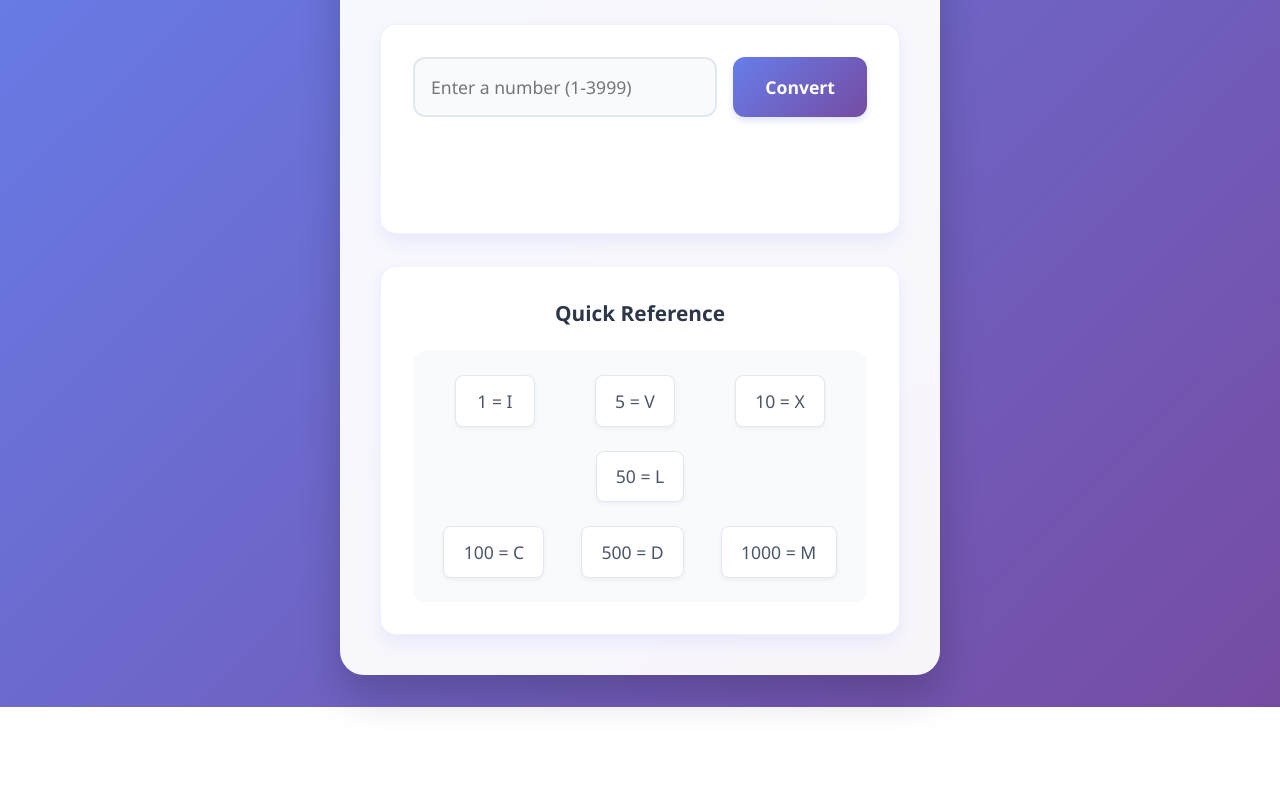
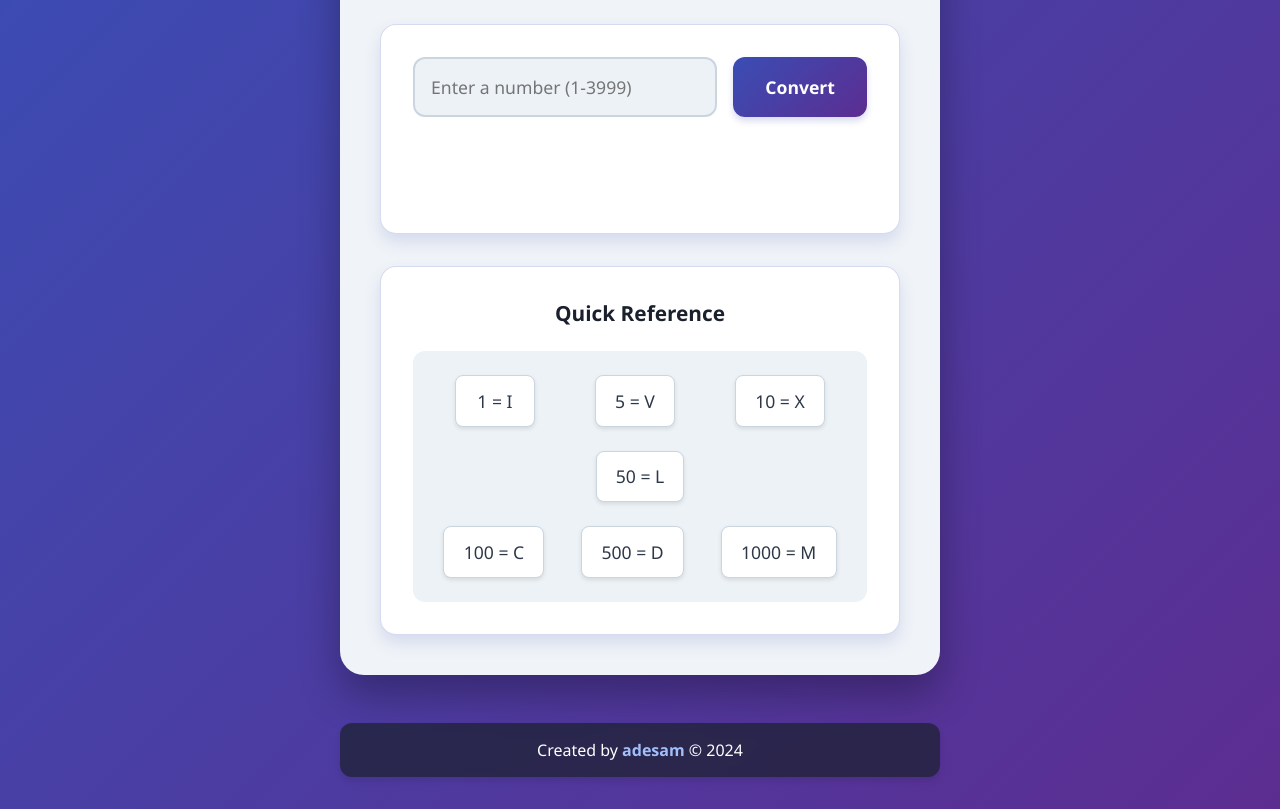
Before and after one commit to adeyinkasamuel/roman_numeral_converter, a plain HTML site: page index.html in a window 1280 px wide. Shown: the part 136-945 px from the top of the page. Before the commit the page ends 843 px from the top, so only its background shows below. Drawn offline with Linux system fonts and the light colour scheme.

Commit message:
Footer update

```diff
--- a/index.html
+++ b/index.html
@@ -35,6 +35,9 @@
             </div>
         </div>
     </div>
+    <footer class="footer">
+        Created by <a href="#" target="_blank">adesam</a> &copy; 2024
+    </footer>
     <script src="script.js"></script>
 </body>
 </html>
--- a/styles.css
+++ b/styles.css
@@ -8,24 +8,26 @@
 body {
     min-height: 100vh;
     display: flex;
+    flex-direction: column;
     justify-content: center;
     align-items: center;
-    background: linear-gradient(135deg, #667eea 0%, #764ba2 100%);
+    background: linear-gradient(135deg, #3a4db4 0%, #5c2d91 100%);
     padding: 2rem 1rem;
 }
 
 .container {
-    background: rgba(255, 255, 255, 0.95);
+    background: #f0f4f8;
     padding: 2.5rem;
     border-radius: 24px;
-    box-shadow: 0 20px 40px rgba(0, 0, 0, 0.2);
+    box-shadow: 0 20px 40px rgba(0, 0, 0, 0.3);
     width: 90%;
     max-width: 600px;
     backdrop-filter: blur(10px);
+    margin-bottom: 2rem;
 }
 
 h1 {
-    color: #2d3748;
+    color: #1a202c;
     text-align: center;
     margin-bottom: 2.5rem;
     font-size: 2.2rem;
@@ -34,12 +36,12 @@ h1 {
 }
 
 .converter-box {
-    background: white;
+    background: #ffffff;
     padding: 2rem;
     border-radius: 16px;
-    box-shadow: 0 8px 16px rgba(102, 126, 234, 0.1);
+    box-shadow: 0 8px 16px rgba(58, 77, 180, 0.15);
     margin-bottom: 2rem;
-    border: 1px solid rgba(102, 126, 234, 0.1);
+    border: 1px solid rgba(58, 77, 180, 0.2);
 }
 
 .input-group {
@@ -51,23 +53,24 @@ h1 {
 input {
     flex: 1;
     padding: 1rem;
-    border: 2px solid #e2e8f0;
+    border: 2px solid #cbd5e0;
     border-radius: 12px;
     font-size: 1.1rem;
     transition: all 0.3s ease;
-    background: #f8fafc;
+    background: #edf2f7;
+    color: #1a202c;
 }
 
 input:focus {
     outline: none;
-    border-color: #667eea;
-    box-shadow: 0 0 0 3px rgba(102, 126, 234, 0.2);
+    border-color: #3a4db4;
+    box-shadow: 0 0 0 3px rgba(58, 77, 180, 0.2);
     background: white;
 }
 
 button {
     padding: 1rem 2rem;
-    background: linear-gradient(135deg, #667eea 0%, #764ba2 100%);
+    background: linear-gradient(135deg, #3a4db4 0%, #5c2d91 100%);
     color: white;
     border: none;
     border-radius: 12px;
@@ -75,12 +78,13 @@ button {
     font-size: 1.1rem;
     font-weight: 600;
     transition: all 0.3s ease;
-    box-shadow: 0 4px 6px rgba(102, 126, 234, 0.2);
+    box-shadow: 0 4px 6px rgba(58, 77, 180, 0.2);
 }
 
 button:hover {
     transform: translateY(-2px);
-    box-shadow: 0 6px 12px rgba(102, 126, 234, 0.3);
+    box-shadow: 0 6px 12px rgba(58, 77, 180, 0.3);
+    background: linear-gradient(135deg, #4a5dc4 0%, #6c3da1 100%);
 }
 
 button:active {
@@ -98,12 +102,12 @@ button:active {
     text-align: center;
     font-size: 2rem;
     font-weight: 600;
-    color: #2d3748;
+    color: #1a202c;
     padding: 1.5rem;
     border-radius: 12px;
     width: 100%;
-    background: #f7fafc;
-    border: 2px solid #e2e8f0;
+    background: #edf2f7;
+    border: 2px solid #cbd5e0;
     letter-spacing: 2px;
 }
 
@@ -112,23 +116,23 @@ button:active {
 }
 
 #output.error {
-    color: #e53e3e;
+    color: #c53030;
     background: #fff5f5;
-    border-color: #feb2b2;
+    border-color: #fc8181;
     font-size: 1.2rem;
     letter-spacing: normal;
 }
 
 .reference-table {
-    background: white;
+    background: #ffffff;
     padding: 2rem;
     border-radius: 16px;
-    box-shadow: 0 8px 16px rgba(102, 126, 234, 0.1);
-    border: 1px solid rgba(102, 126, 234, 0.1);
+    box-shadow: 0 8px 16px rgba(58, 77, 180, 0.15);
+    border: 1px solid rgba(58, 77, 180, 0.2);
 }
 
 h2 {
-    color: #2d3748;
+    color: #1a202c;
     font-size: 1.3rem;
     margin-bottom: 1.5rem;
     text-align: center;
@@ -139,7 +143,7 @@ h2 {
     display: flex;
     flex-direction: column;
     gap: 1.5rem;
-    background: #f8fafc;
+    background: #edf2f7;
     padding: 1.5rem;
     border-radius: 12px;
 }
@@ -152,16 +156,43 @@ h2 {
 }
 
 .table-row span {
-    color: #4a5568;
+    color: #2d3748;
     font-size: 1.1rem;
     font-weight: 500;
     background: white;
     padding: 0.8rem 1.2rem;
     border-radius: 8px;
-    box-shadow: 0 2px 4px rgba(0, 0, 0, 0.05);
-    border: 1px solid #e2e8f0;
+    box-shadow: 0 2px 4px rgba(0, 0, 0, 0.1);
+    border: 1px solid #cbd5e0;
     min-width: 80px;
     text-align: center;
+}
+
+.footer {
+    color: #ffffff;
+    text-align: center;
+    font-size: 1rem;
+    font-weight: 500;
+    margin-top: 1rem;
+    padding: 1rem;
+    background: rgba(26, 32, 44, 0.7);
+    border-radius: 12px;
+    backdrop-filter: blur(5px);
+    box-shadow: 0 4px 6px rgba(0, 0, 0, 0.1);
+    width: 90%;
+    max-width: 600px;
+}
+
+.footer a {
+    color: #a3bffa;
+    text-decoration: none;
+    font-weight: 600;
+    transition: all 0.3s ease;
+}
+
+.footer a:hover {
+    color: #ebf4ff;
+    text-decoration: underline;
 }
 
 @media (max-width: 480px) {
@@ -185,6 +216,11 @@ h2 {
         min-width: 60px;
         padding: 0.6rem 0.8rem;
     }
+
+    .footer {
+        font-size: 0.9rem;
+        padding: 0.8rem;
+    }
 }
 
 /* Add smooth animations */
@@ -196,3 +232,7 @@ h2 {
 #output:not(.hidden) {
     animation: fadeIn 0.3s ease-out;
 }
+
+.container, .footer {
+    animation: fadeIn 0.5s ease-out;
+}
```
